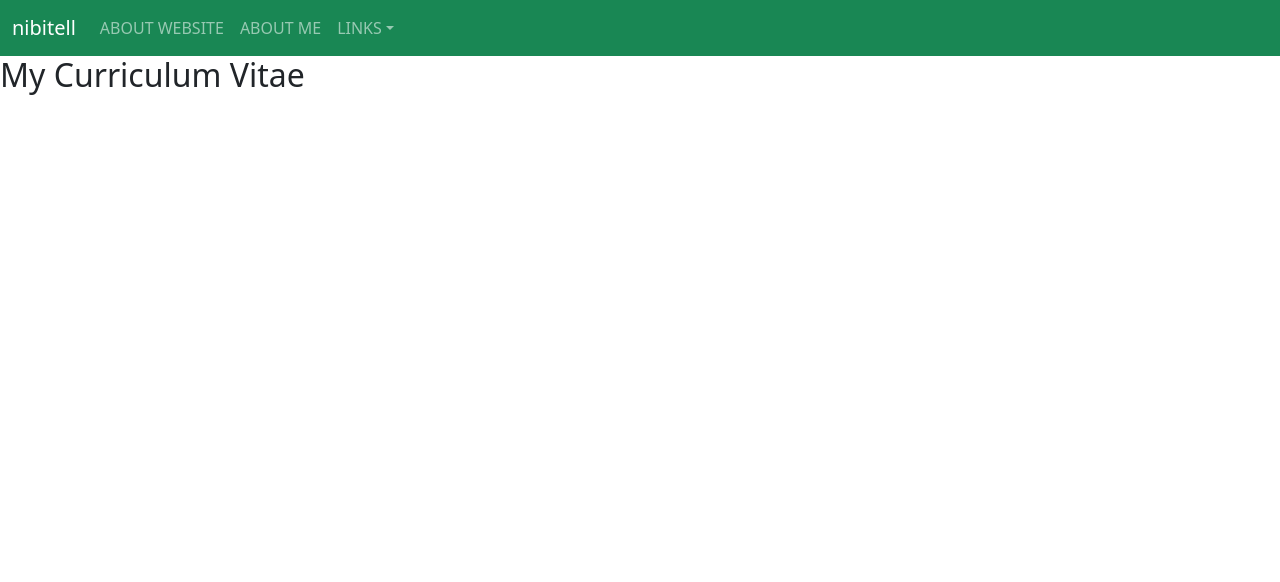
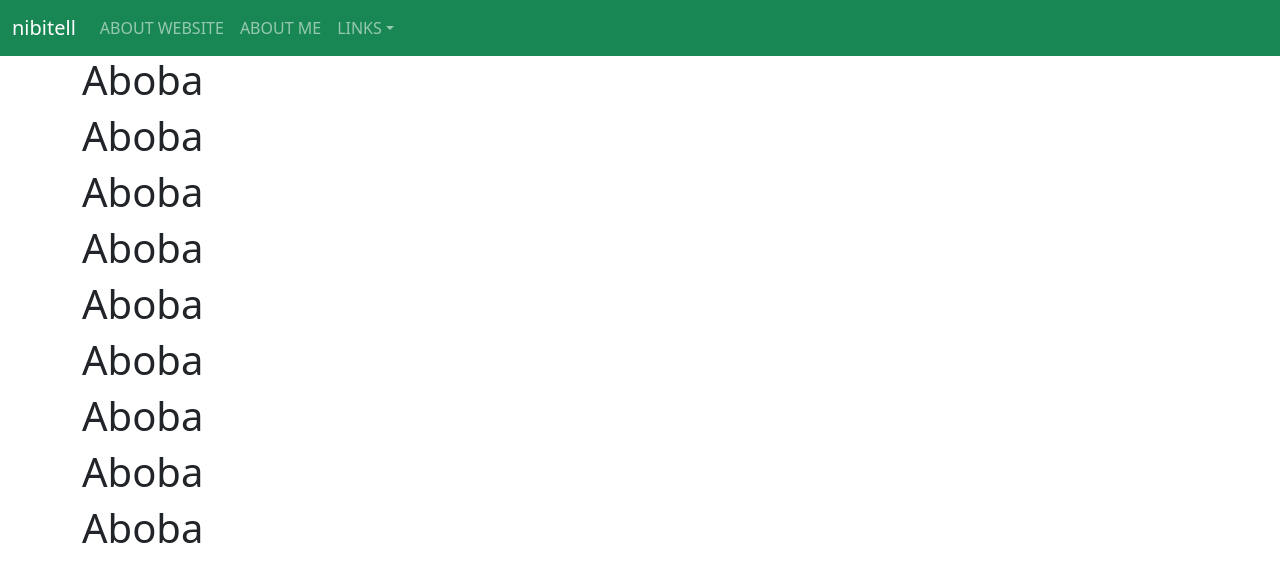
Before and after one commit to nibibibi/cv, a Flask app: page / in a window 1280 px wide. Shown: the top 582 px of the page. Run offline with Flask 2, Linux system fonts and the light colour scheme; some libraries are stand-ins or nearby versions.

Commit message:
Some fast changes

```diff
--- a/main.py
+++ b/main.py
@@ -7,6 +7,13 @@ def root():
     return render_template('index.html',
                            the_title="nbitell")
 
+@app.route('/website')
+def ab_website():
+    return "There will be about website section."
+
+@app.route('/cv')
+def vitae():
+    return "There will be my cv"
 
 if __name__ == '__main__':
     app.run(host='127.0.0.1', port=8080, debug=True)
--- a/templates/base.html
+++ b/templates/base.html
@@ -25,10 +25,11 @@
     </nav>
     <script src="{{ url_for('static', filename='bootstrap.min.js') }}"></script>
 
-    {% block body %}
+    <div class="container" class="w-100 p-3">
+      {% block body %}
 
-    {% endblock %}
-
+      {% endblock %}
+    </div>
 </body>
 
 </html>
--- a/templates/index.html
+++ b/templates/index.html
@@ -1,6 +1,12 @@
 {% extends 'base.html' %}
 {% block body %}
-
-  <h2>My Curriculum Vitae</h2>
-
+  <h1>Aboba</h1>
+  <h1>Aboba</h1>
+  <h1>Aboba</h1>
+  <h1>Aboba</h1>
+  <h1>Aboba</h1>
+  <h1>Aboba</h1>
+  <h1>Aboba</h1>
+  <h1>Aboba</h1>
+  <h1>Aboba</h1>
 {% endblock %}
```
Also changed, not shown: 2 other files.
